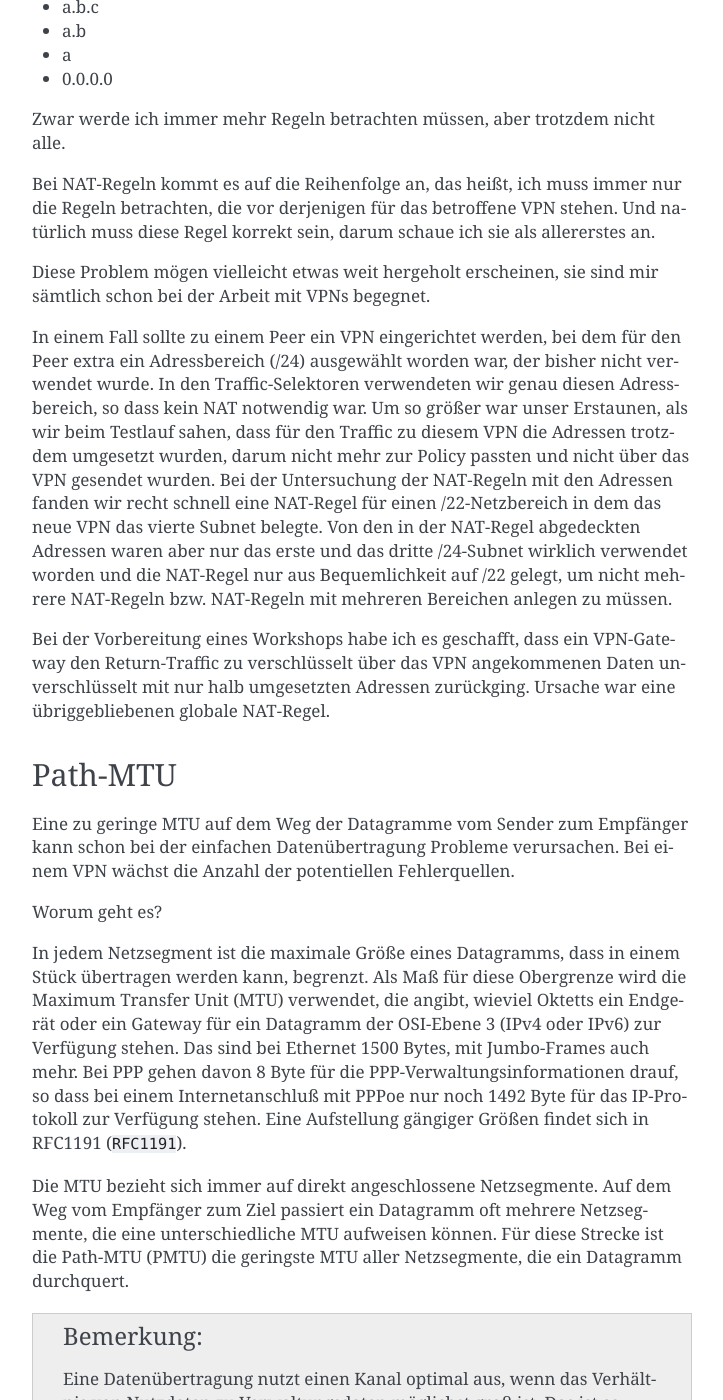
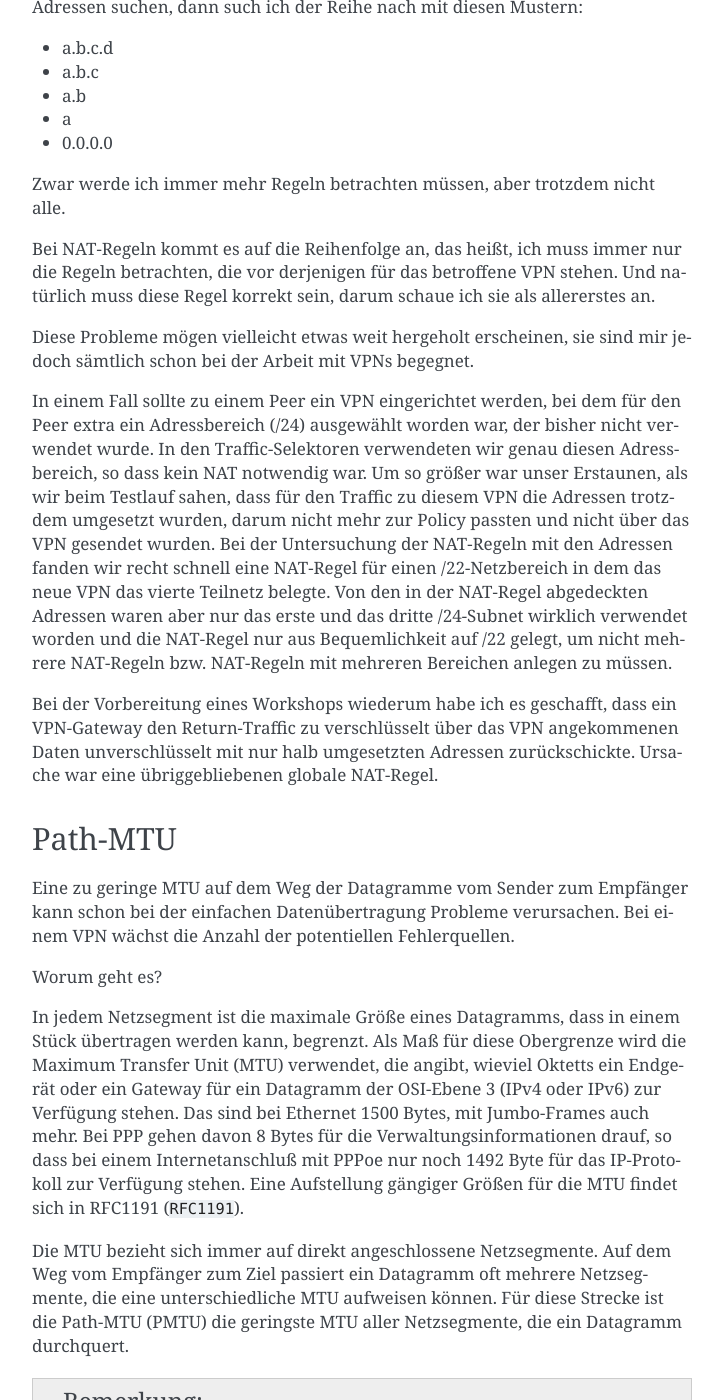
Before and after one commit to matwei-books/Fehlersuche-bei-IPsec-VPN-mit-IKEv2, a Sphinx documentation site: the page built from source/fehler/ursachen.rst, in a window 1280 px wide and 1400 px high, scrolled down 7256 px. Shown: the whole window, without its empty margins (388-1111 px from the left). Built offline with Sphinx 7.4.7, drawn with Linux system fonts in a browser that asks for light colours; cross-references to code outside the pages are shown as plain code; some of the changed text lies outside the part shown.

Commit message:
Nach laut lesen überarbeitet

```diff
--- a/source/fehler/ursachen.rst
+++ b/source/fehler/ursachen.rst
@@ -170,9 +173,9 @@
 Bei der im Rahmen von IKE_AUTH ausgehandelten Child-SA wird das
 Schlüsselmaterial von IKE_SA_INIT verwendet, so dass hier eine
 funktionsfähige Child-SA erzeugt werden kann.
-Das Rekeying scheitert dann weil eine Seite den Schlüssel aus dem
-letzten verwendeten Schlüssel ableiten will, wohingegen die andere
-Seite einen neuen Schlüssel aushandeln will.
+Das Rekeying scheitert dann weil eine Seite den Schlüssel
+aus dem letzten verwendeten Schlüssel ableiten,
+die andere Seite jedoch einen neuen Schlüssel aushandeln will.
 
 NAT
 ---
@@ -211,10 +214,10 @@
 Schwierig könnte es werden, wenn beide VPN-Gateways hinter NAT-Boxen
 platziert sind.
 
-NAT macht die Diagnose mit Paketmitschnitt etwas komplizierter, weil
-sowohl IKE als auch ESP und AH UDP Port 4500 verwenden.
-Um diese Protokolle auseinander zu halten, brauche ich einen speziellen
-Filter beim Paketmitschnitt.
+NAT macht die Diagnose mit Paketmitschnitt etwas komplizierter,
+weil sowohl IKE als auch ESP und AH das Protokoll UDP mit Port 4500 verwenden.
+Um die VPN-Protokolle auseinander zu halten,
+brauche ich einen speziellen Filter beim Paketmitschnitt.
 
 .. index:: PCAP-Filter
 
@@ -378,8 +382,8 @@
 Und natürlich muss diese Regel korrekt sein, darum schaue ich sie als
 allererstes an.
 
-Diese Problem mögen vielleicht etwas weit hergeholt erscheinen, sie sind
-mir sämtlich schon bei der Arbeit mit VPNs begegnet.
+Diese Probleme mögen vielleicht etwas weit hergeholt erscheinen,
+sie sind mir jedoch sämtlich schon bei der Arbeit mit VPNs begegnet.
 
 In einem Fall sollte zu einem Peer ein VPN eingerichtet werden, bei dem
 für den Peer extra ein Adressbereich (/24) ausgewählt worden war, der
@@ -391,16 +395,16 @@
 nicht mehr zur Policy passten und nicht über das VPN gesendet wurden.
 Bei der Untersuchung der NAT-Regeln mit den Adressen fanden wir recht
 schnell eine NAT-Regel für einen /22-Netzbereich in dem das neue VPN das
-vierte Subnet belegte.
+vierte Teilnetz belegte.
 Von den in der NAT-Regel abgedeckten Adressen waren aber nur das erste
 und das dritte /24-Subnet wirklich verwendet worden und die NAT-Regel
 nur aus Bequemlichkeit auf /22 gelegt, um nicht mehrere NAT-Regeln bzw.
 NAT-Regeln mit mehreren Bereichen anlegen zu müssen.
 
-Bei der Vorbereitung eines Workshops habe ich es geschafft, dass ein
-VPN-Gateway den Return-Traffic zu verschlüsselt über das VPN
-angekommenen Daten unverschlüsselt mit nur halb umgesetzten Adressen
-zurückging.
+Bei der Vorbereitung eines Workshops wiederum habe ich es geschafft,
+dass ein VPN-Gateway den Return-Traffic
+zu verschlüsselt über das VPN angekommenen Daten
+unverschlüsselt mit nur halb umgesetzten Adressen zurückschickte.
 Ursache war eine übriggebliebenen globale NAT-Regel.
 
 Path-MTU
@@ -418,10 +422,11 @@
 verwendet, die angibt, wieviel Oktetts ein Endgerät oder ein Gateway für
 ein Datagramm der OSI-Ebene 3 (IPv4 oder IPv6) zur Verfügung stehen.
 Das sind bei Ethernet 1500 Bytes, mit Jumbo-Frames auch mehr.
-Bei PPP gehen davon 8 Byte für die PPP-Verwaltungsinformationen drauf,
+Bei PPP gehen davon 8 Bytes für die Verwaltungsinformationen drauf,
 so dass bei einem Internetanschluß mit PPPoe nur noch 1492 Byte für das
 IP-Protokoll zur Verfügung stehen.
-Eine Aufstellung gängiger Größen findet sich in RFC1191 (:cite:`RFC1191`).
+Eine Aufstellung gängiger Größen für die MTU
+findet sich in RFC1191 (:cite:`RFC1191`).
 
 Die MTU bezieht sich immer auf direkt angeschlossene Netzsegmente.
 Auf dem Weg vom Empfänger zum Ziel passiert ein Datagramm oft mehrere
@@ -452,9 +457,10 @@
 Für die Signalisierung einer zu geringen MTU
 werden bei IPv6 ICMPv6-Datagramme vom Typ 2 (Packet Too Big) verwendet.
 
-Damit PMTU-Discovery überhaupt funktioniert müssen die Gateways die
-entsprechenden ICMP- beziehungsweise ICMPv6-Nachrichten generieren und
-die Firewalls unterwegs müssen sie durchlassen.
+Damit PMTU-Discovery überhaupt funktioniert,
+müssen die Gateways
+die entsprechenden ICMP- beziehungsweise ICMPv6-Nachrichten generieren
+und die Firewalls unterwegs müssen sie durchlassen.
 
 Bei einem VPN gibt es im Prinzip drei Stellen, an denen die Path-MTu zu
 klein sein kann:
```
Also changed, not shown: other parts of source/fehler/ursachen.rst (+42 -37 lines).
